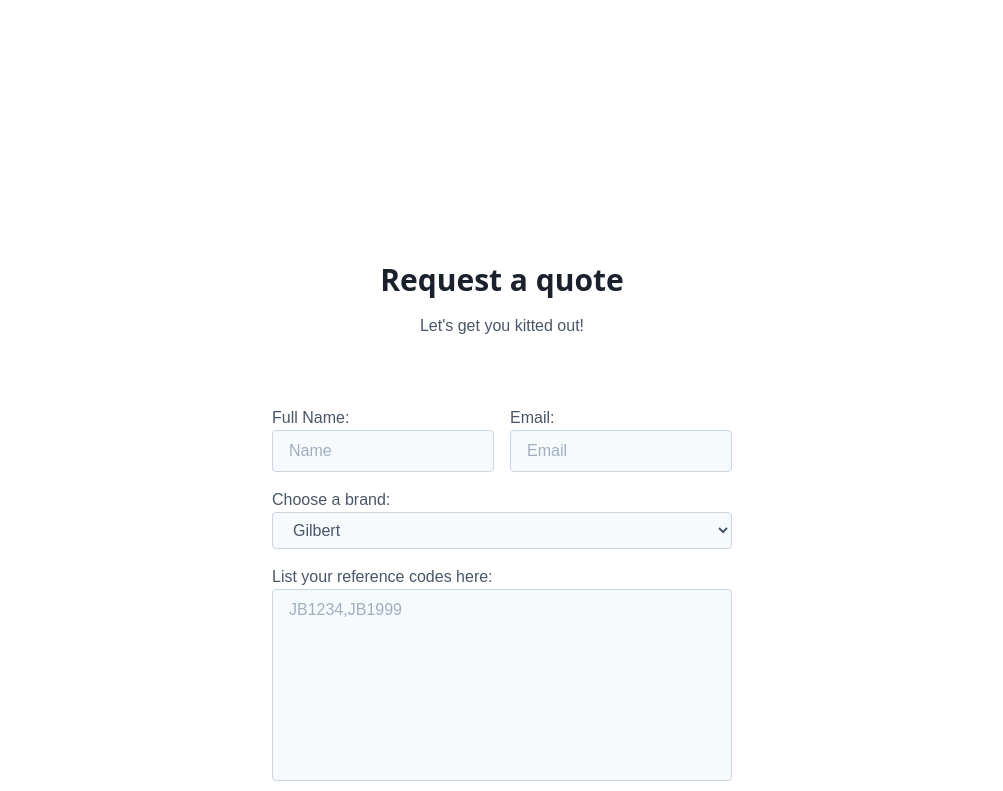
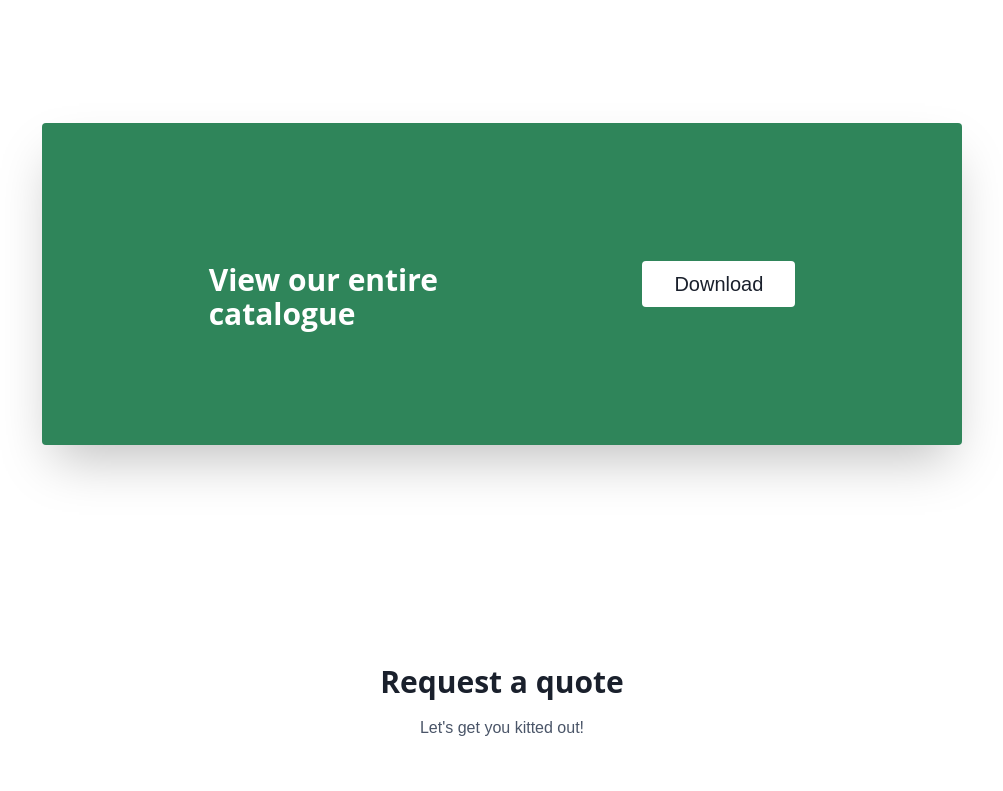
Before and after one commit to britzdylan/sportpro-sa, a Next.js app: page /sport-merchandise in a window 1280 px wide. Shown: the part 2269-3060 px from the top of the page, without its empty margins (138-1141 px from the left). Built offline with nearby package versions, Linux system fonts and the light colour scheme.

Commit message:
final changes

```diff
--- a/components/hero.js
+++ b/components/hero.js
@@ -10,6 +10,7 @@ export default function Hero() {
                     <h1 className="title-font sm:text-4xl text-4xl mb-4 font-bold text-gray-900">Global sports, lifestyle & corporate
                         <br className="hidden lg:inline-block" />distributer
                     </h1>
+                    <p className="text-2xl font-bold ">Level 4 B-BBEE Accredited</p>
                     <div className="flex justify-center">
                         <a href="#explore" className="inline-flex text-white bg-green-700 border-0 py-2 px-6 focus:outline-none hover:bg-green-600 rounded text-lg">Explore</a>
                     </div>
--- a/components/what-we-do.js
+++ b/components/what-we-do.js
@@ -14,14 +14,6 @@ const whatWeDo = [
     {
         title: 'Art Framing & Memorabilia',
         desc: 'At Sportrpo Art & Framing we specialize in custom framing. We can frame any of your memorabilia, photo’s, awards and more'
-    },
-    {
-        title: 'Retail',
-        desc: ''
-    },
-    {
-        title: 'Sports & Fitness',
-        desc: ''
     }
 ]
 
@@ -37,7 +29,7 @@ export default function WhatWeDo() {
                 </div>
                 <div class="flex flex-wrap -m-4">
                     {whatWeDo.map(item =>
-                        <div class="xl:w-1/3 md:w-1/2 p-4 ">
+                        <div class="xl:w-1/2 md:w-1/2 p-4 ">
                             <div class="border border-gray-300 p-6 rounded-lg bg-white shadow-md">
                                 <div class="w-10 h-10 inline-flex items-center justify-center rounded-full bg-indigo-100 text-green-700 mb-4">
                                     <svg fill="none" stroke="currentColor" stroke-linecap="round" stroke-linejoin="round" stroke-width="2" class="w-6 h-6" viewBox="0 0 24 24">
--- a/pages/sport-merchandise.js
+++ b/pages/sport-merchandise.js
@@ -122,7 +122,7 @@ export default function SportMerch() {
 
                 <section className="text-gray-700">
                     <div className="flex flex-col text-center w-full mb-5">
-                        <h2 className="text-xs text-green-700 tracking-widest font-medium title-font mb-1">TAP THE BRANDS TO EXPLORE OUR CATALOGUES</h2>
+                        <h2 className="text-xs text-green-700 tracking-widest font-medium title-font mb-1">QUALITY OVER QUANTITY, WE ONLY WORK WITH THE BEST</h2>
                         <h3 className="sm:text-3xl text-2xl font-bold title-font mt-0 text-gray-900">Our Partners</h3>
                     </div>
 
@@ -133,6 +133,16 @@ export default function SportMerch() {
                                 <img loading="lazy" title={item.alt} src={item.src} width="150px" alt={item.alt} />
                             </div>
                         )}
+                    </div>
+                </section>
+
+                {/* brochure */}
+                <section className="text-gray-700 body-font mx-5 bg-green-700 my-20 rounded shadow-2xl">
+                    <div className="container px-5 py-24 mx-auto">
+                        <div className="lg:w-2/3 flex flex-col sm:flex-row sm:items-center items-start mx-auto">
+                            <h2 className="flex-grow sm:pr-16 text-3xl font-bold title-font text-white">View our entire catalogue</h2>
+                            <a download href="/sport-merch.pdf" className="flex-shrink-0 text-gray-900 bg-white font-light border-0 py-2 px-8 focus:outline-none hover:bg-gray-400 rounded text-xl mt-10 sm:mt-0">Download</a>
+                        </div>
                     </div>
                 </section>
 
@@ -156,18 +166,9 @@ export default function SportMerch() {
                                         <input className="w-full bg-gray-100 rounded border border-gray-400 focus:outline-none focus:border-green-700 text-base px-4 py-2" placeholder="Email" id="email" name="_replyto" required type="email" />
                                     </div>
                                     <div className="p-2 w-full">
-                                        <label for="brand">Choose a brand:</label>
-                                        <select className="w-full bg-gray-100 rounded border border-gray-400 focus:outline-none focus:border-green-700 text-base px-4 py-2" name="brand" id="brand" form="sport-form">
-                                            <option value="gilbert">Gilbert</option>
-                                            <option value="asics">Asics</option>
-                                            <option value="puma">Puma</option>
-                                            <option value="blk">BLK</option>
-                                        </select>
-                                    </div>
-                                    <div className="p-2 w-full">
-                                        <label for="message">List your reference codes here:</label>
+                                        <label for="message">Give us a brief of what you need or any specific products you are interested in:</label>
 
-                                        <textarea className="w-full bg-gray-100 rounded border border-gray-400 focus:outline-none h-48 focus:border-green-700 text-base px-4 py-2 resize-none block" name="message" id="message" required placeholder="JB1234,JB1999"></textarea>
+                                        <textarea className="w-full bg-gray-100 rounded border border-gray-400 focus:outline-none h-48 focus:border-green-700 text-base px-4 py-2 resize-none block" name="message" id="message" required placeholder="Message"></textarea>
                                     </div>
                                     <div className="p-2 w-full">
                                         <input className="flex mx-auto text-white bg-green-700 border-0 py-2 px-8 focus:outline-none hover:bg-green-500 rounded text-lg" type="submit" value="Send Message" />
```
